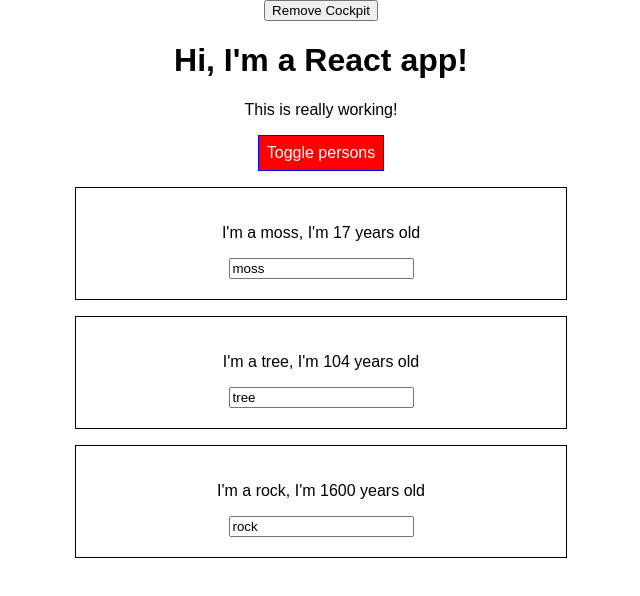
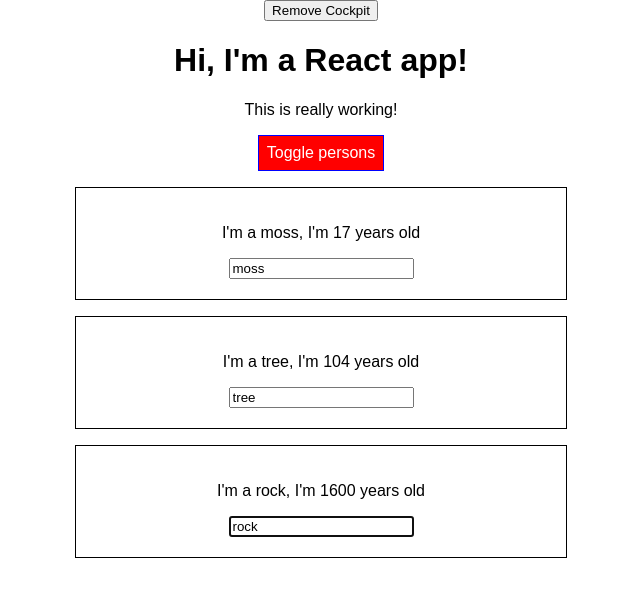
Before and after one commit to Mossie93/react-complete-guide, a React app: page / in a window 1280 px wide. Both pictures are taken after a click on the button "Toggle persons". Shown: the top 596 px of the page, without its empty margins (319-959 px from the left). Built offline with nearby package versions, Linux system fonts and the light colour scheme.

Commit message:
Use reference to automatically focus on last person input element

```diff
--- a/src/components/Persons/Person/Person.js
+++ b/src/components/Persons/Person/Person.js
@@ -5,6 +5,10 @@ import withClass from '../../../hoc/withClass'
 import classes from './Person.css';
 
 class Person extends Component {
+  componentDidMount() {
+    this.inputElement.focus();
+  }
+
   render() {
     console.log('[Person.js] rendering...');
 
@@ -12,7 +16,13 @@ class Person extends Component {
       <Fragment>
         <p onClick={this.props.click}>I'm a {this.props.name}, I'm {this.props.age} years old</p>
         <p>{this.props.children}</p>
-        <input type="text" onChange={this.props.changed} value={this.props.name}></input>
+        <input
+          type="text"
+          ref={(inputEl) => {this.inputElement = inputEl}}
+          onChange={this.props.changed}
+          value={this.props.name}
+        >
+        </input>
       </Fragment>
     );
   };
```
